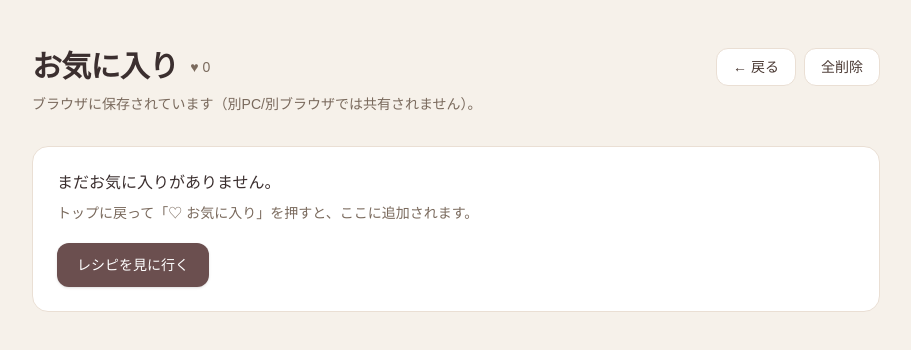
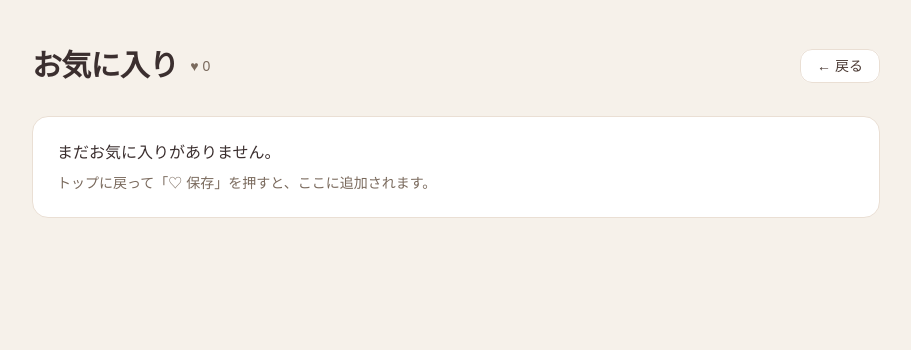
Before and after one commit to m-oka-dev/recipe-app, a Next.js app: page /favorites in a window 1280 px wide. Shown: the top 350 px of the page, without its empty margins (184-1095 px from the left). Built offline with nearby package versions, Linux system fonts and the light colour scheme.

Commit message:
feat: open recipe from favorites

```diff
--- a/app/favorites/page.tsx
+++ b/app/favorites/page.tsx
@@ -3,8 +3,7 @@
 import Link from "next/link";
 import { useEffect, useMemo, useState } from "react";
 import { RECIPES, type Recipe } from "@/lib/recipes";
-
-const FAV_KEY = "taste-daily:favorites:v1";
+import { loadFavoriteIds } from "@/lib/favorites";
 
 function clsx(...xs: Array<string | false | undefined | null>) {
   return xs.filter(Boolean).join(" ");
@@ -42,38 +41,15 @@ export default function FavoritesPage() {
   const [favoriteIds, setFavoriteIds] = useState<string[]>([]);
 
   useEffect(() => {
-    try {
-      const raw = localStorage.getItem(FAV_KEY);
-      const parsed = raw ? JSON.parse(raw) : [];
-      if (Array.isArray(parsed)) setFavoriteIds(parsed.filter((x) => typeof x === "string"));
-    } catch {
-      setFavoriteIds([]);
-    }
+    setFavoriteIds(loadFavoriteIds());
   }, []);
 
   const favorites = useMemo(() => {
-    const set = new Set(favoriteIds);
-    // 保存順（先頭が最新）を保つ
-    const byId: Record<string, Recipe> = Object.fromEntries(RECIPES.map((r) => [r.id, r]));
+    const byId: Record<string, Recipe> = Object.fromEntries(
+      RECIPES.map((r) => [r.id, r])
+    );
     return favoriteIds.map((id) => byId[id]).filter(Boolean);
   }, [favoriteIds]);
-
-  const removeFavorite = (id: string) => {
-    setFavoriteIds((prev) => {
-      const next = prev.filter((x) => x !== id);
-      try {
-        localStorage.setItem(FAV_KEY, JSON.stringify(next));
-      } catch {}
-      return next;
-    });
-  };
-
-  const clearAll = () => {
-    setFavoriteIds([]);
-    try {
-      localStorage.setItem(FAV_KEY, JSON.stringify([]));
-    } catch {}
-  };
 
   const C = {
     bg: "bg-[#f6f1ea]",
@@ -81,7 +57,6 @@ export default function FavoritesPage() {
     muted: "text-[#7a6a5d]",
     border: "border-[#eadfd4]",
     card: "bg-white",
-    btn: "bg-[#6b4f4f] hover:bg-[#5a3f3f] text-white",
     btnGhost: "bg-white hover:bg-[#faf6f1] text-[#4b3a34] border-[#eadfd4]",
   };
 
@@ -92,66 +67,58 @@ export default function FavoritesPage() {
           <h1 className="text-3xl font-semibold tracking-tight">お気に入り</h1>
           <span className={clsx("text-sm", C.muted)}>♥ {favorites.length}</span>
 
-          <div className="ml-auto flex items-center gap-2">
+          <div className="ml-auto">
             <Link
               href="/"
-              className={clsx("rounded-xl border px-4 py-2 text-sm transition", C.btnGhost)}
+              className={clsx(
+                "rounded-xl border px-4 py-2 text-sm transition",
+                C.btnGhost
+              )}
             >
               ← 戻る
             </Link>
-            <button
-              onClick={clearAll}
-              className={clsx("rounded-xl border px-4 py-2 text-sm transition", C.btnGhost)}
-              disabled={favorites.length === 0}
-              title="お気に入りを全削除"
-            >
-              全削除
-            </button>
           </div>
         </div>
-
-        <p className={clsx("mt-2 text-sm", C.muted)}>
-          ブラウザに保存されています（別PC/別ブラウザでは共有されません）。
-        </p>
 
         {favorites.length === 0 ? (
           <div className={clsx("mt-8 rounded-2xl border p-6", C.card, C.border)}>
             <p className="font-medium">まだお気に入りがありません。</p>
             <p className={clsx("mt-2 text-sm", C.muted)}>
-              トップに戻って「♡ お気に入り」を押すと、ここに追加されます。
+              トップに戻って「♡ 保存」を押すと、ここに追加されます。
             </p>
-            <Link
-              href="/"
-              className={clsx("mt-5 inline-block rounded-xl px-5 py-3 text-sm font-medium shadow-sm transition", C.btn)}
-            >
-              レシピを見に行く
-            </Link>
           </div>
         ) : (
           <div className="mt-8 grid gap-4 sm:grid-cols-2">
             {favorites.map((r) => (
-              <div key={r.id} className={clsx("overflow-hidden rounded-2xl border shadow-sm", C.card, C.border)}>
-                <img src={r.imageUrl} alt={r.name} className="h-40 w-full object-cover" loading="lazy" />
+              <Link
+                key={r.id}
+                href={`/?id=${encodeURIComponent(r.id)}`}
+                className={clsx(
+                  "block overflow-hidden rounded-2xl border shadow-sm transition hover:-translate-y-0.5 hover:shadow-md",
+                  C.card,
+                  C.border
+                )}
+              >
+                <img
+                  src={r.imageUrl}
+                  alt={r.name}
+                  className="h-40 w-full object-cover"
+                  loading="lazy"
+                />
                 <div className="p-5">
-                  <div className="flex items-start gap-3">
-                    <div className="min-w-0">
-                      <h2 className="text-lg font-semibold leading-snug">{r.name}</h2>
-                      <p className={clsx("mt-1 text-xs", C.muted)}>
-                        {r.country} ・ {regionLabel(r.region)} ・ ⏱ 約{r.timeMin}分 ・ {difficultyLabel(r.difficulty)}
-                      </p>
-                    </div>
-                    <button
-                      onClick={() => removeFavorite(r.id)}
-                      className={clsx("ml-auto shrink-0 rounded-xl border px-3 py-2 text-xs transition", C.btnGhost)}
-                      title="お気に入りから外す"
-                    >
-                      ♥ 外す
-                    </button>
-                  </div>
+                  <h2 className="text-lg font-semibold leading-snug">
+                    {r.name}
+                  </h2>
+                  <p className={clsx("mt-1 text-xs", C.muted)}>
+                    {r.country} ・ {regionLabel(r.region)} ・ ⏱ 約{r.timeMin}分 ・{" "}
+                    {difficultyLabel(r.difficulty)}
+                  </p>
 
-                  <p className={clsx("mt-3 text-sm leading-relaxed", C.muted)}>{r.description}</p>
+                  <p className={clsx("mt-3 text-sm leading-relaxed", C.muted)}>
+                    {r.description}
+                  </p>
                 </div>
-              </div>
+              </Link>
             ))}
           </div>
         )}
--- a/app/page.tsx
+++ b/app/page.tsx
@@ -1,9 +1,10 @@
 "use client";
 
-import { useCallback, useEffect, useMemo, useState } from "react";
+import { useEffect, useMemo, useState } from "react";
 import { RECIPES, type Recipe } from "@/lib/recipes";
 import Link from "next/link";
 import { loadFavoriteIds, saveFavoriteIds, toggleFavoriteId } from "@/lib/favorites";
+import { useSearchParams } from "next/navigation";
 
 function pickRandom<T>(arr: T[], exclude?: T) {
   if (arr.length === 0) throw new Error("empty array");
@@ -46,6 +47,8 @@ function clsx(...xs: Array<string | false | undefined | null>) {
 }
 
 export default function Home() {
+  const searchParams = useSearchParams();
+  const requestedId = searchParams.get("id");
   const all = useMemo(() => RECIPES, []);
   const [regionFilter, setRegionFilter] = useState<Recipe["region"] | "All">("All");
 
@@ -64,8 +67,17 @@ useEffect(() => {
   return () => window.clearTimeout(t);
 }, [toast]);
   // --- Favorites (localStorage) ---
-const FAV_KEY = "taste-daily:favorites:v1";
 const [favorites, setFavorites] = useState<string[]>([]);
+
+useEffect(() => {
+  if (!requestedId) return;
+
+  const found = all.find((r) => r.id === requestedId);
+  if (found) {
+    setRecipe(found);
+  }
+  // eslint-disable-next-line react-hooks/exhaustive-deps
+}, [requestedId]);
 
 useEffect(() => {
   setFavorites(loadFavoriteIds());
@@ -87,9 +99,12 @@ const toggleFavorite = () => {
 };
 
   useEffect(() => {
-    setRecipe((prev) => pickRandom(filtered, prev));
-    // eslint-disable-next-line react-hooks/exhaustive-deps
-  }, []);
+  // /?id=xxx で来たときはランダム化しない（指定レシピを優先）
+  if (requestedId) return;
+
+  setRecipe((prev) => pickRandom(filtered, prev));
+  // eslint-disable-next-line react-hooks/exhaustive-deps
+}, [requestedId]);
 
   const refreshWithinFilter = (nextRegion: typeof regionFilter) => {
     setRegionFilter(nextRegion);
```
